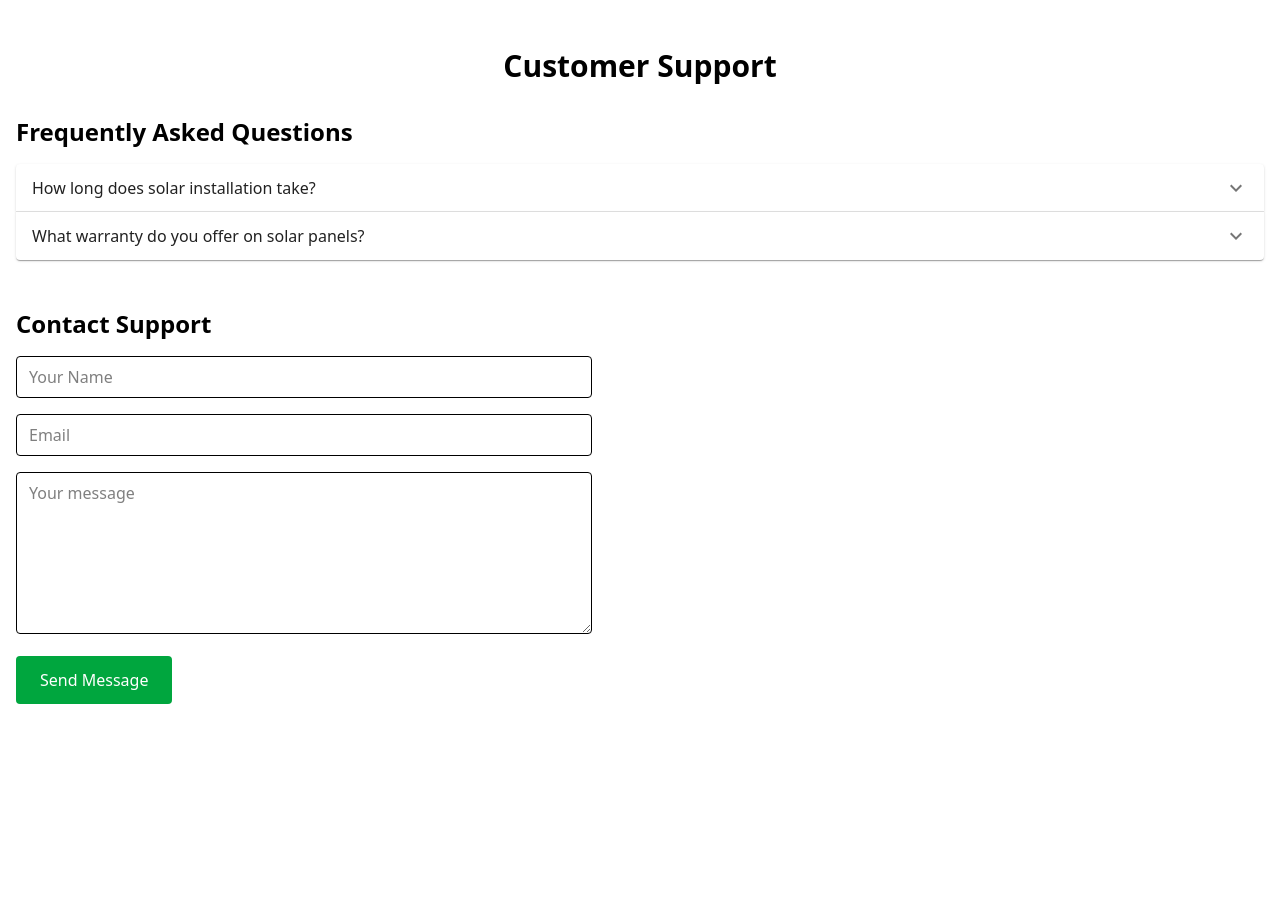
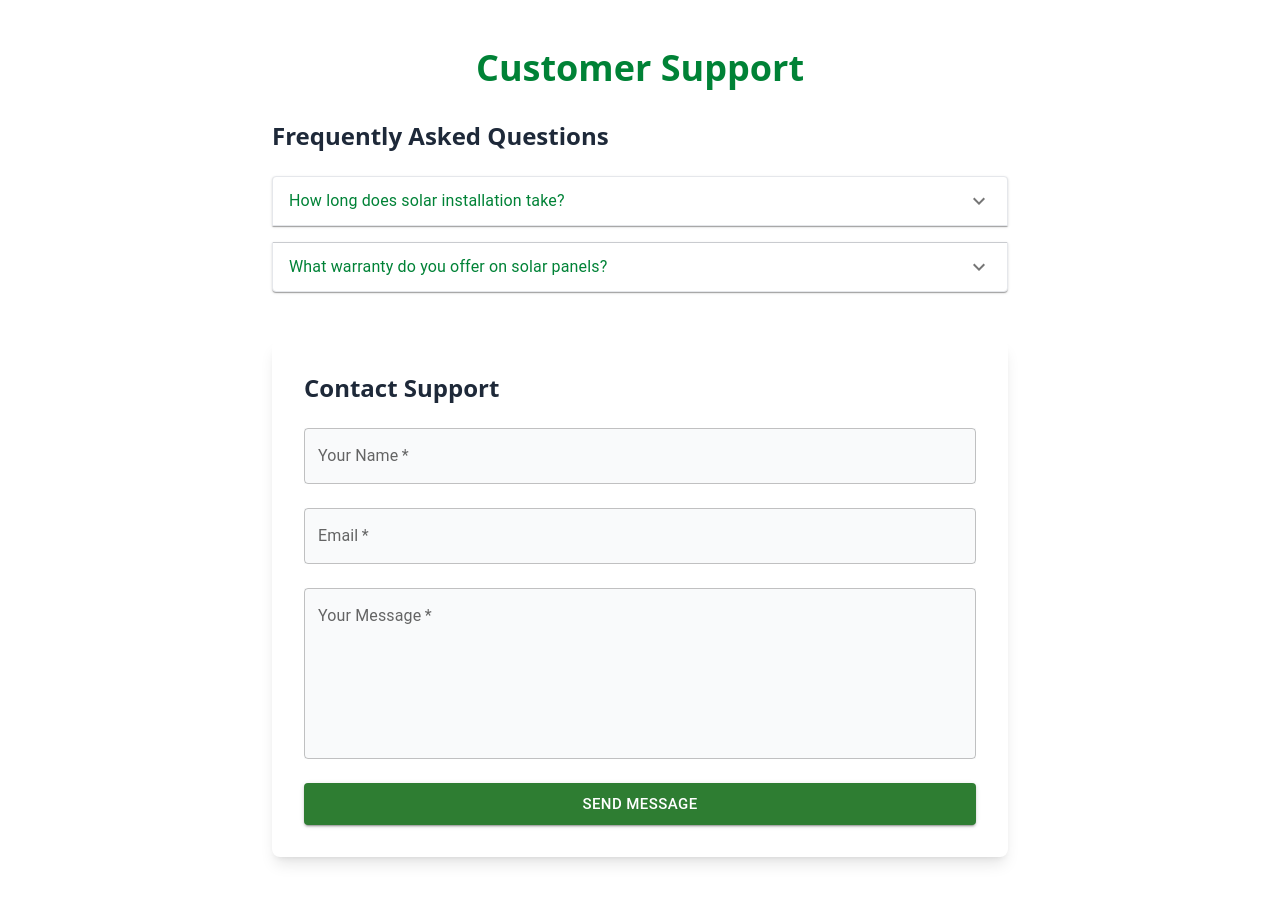
Before and after one commit to sahil-kumar-yadav/solar-plant-project, a Next.js app: page /support in a window 1280 px wide. Shown: the top 902 px of the page. Before the commit the page ends 800 px from the top, so only its background shows below. Built offline with nearby package versions, Linux system fonts and the light colour scheme; no server answers.

Commit message:
Updated Support page

```diff
--- a/app/support/page.tsx
+++ b/app/support/page.tsx
@@ -18,7 +18,7 @@ export default function SupportPage() {
             await emailjs.send(
                 process.env.NEXT_PUBLIC_EMAILJS_SERVICE_ID!,
                 process.env.NEXT_PUBLIC_EMAILJS_TEMPLATE_ID!,
-                { name, email: formData.get('email'), message: formData.get('message') },
+                { name, email, message },
                 process.env.NEXT_PUBLIC_EMAILJS_USER_ID!
             );
             alert('Message sent successfully!');
@@ -30,40 +30,81 @@ export default function SupportPage() {
     };
 
     return (
-        <main className="container mx-auto py-12 px-4">
-            <h1 className="text-3xl font-bold mb-8 text-center">Customer Support</h1>
+        <main className="container mx-auto py-12 px-4 max-w-3xl">
+            <h1 className="text-4xl font-bold mb-8 text-center text-green-700">Customer Support</h1>
 
             {/* FAQ Section */}
             <section className="mb-12">
-                <h2 className="text-2xl font-semibold mb-4">Frequently Asked Questions</h2>
-                <Accordion>
-                    <AccordionSummary expandIcon={<ExpandMoreIcon />}>
-                        How long does solar installation take?
+                <h2 className="text-2xl font-semibold mb-6 text-gray-800">Frequently Asked Questions</h2>
+                <Accordion className="mb-4 shadow-lg rounded-lg border border-gray-200">
+                    <AccordionSummary expandIcon={<ExpandMoreIcon />} className="bg-green-50">
+                        <Typography className="font-semibold text-green-700">How long does solar installation take?</Typography>
                     </AccordionSummary>
-                    <AccordionDetails>
-                        Typically between 1 to 3 days depending on the project size.
+                    <AccordionDetails className="bg-gray-50">
+                        <Typography className="text-gray-600">Typically between 1 to 3 days depending on the project size.</Typography>
                     </AccordionDetails>
                 </Accordion>
-                <Accordion>
-                    <AccordionSummary expandIcon={<ExpandMoreIcon />}>
-                        What warranty do you offer on solar panels?
+                <Accordion className="mb-4 shadow-lg rounded-lg border border-gray-200">
+                    <AccordionSummary expandIcon={<ExpandMoreIcon />} className="bg-green-50">
+                        <Typography className="font-semibold text-green-700">What warranty do you offer on solar panels?</Typography>
                     </AccordionSummary>
-                    <AccordionDetails>
-                        We offer a 25-year warranty on solar panels.
+                    <AccordionDetails className="bg-gray-50">
+                        <Typography className="text-gray-600">We offer a 25-year warranty on solar panels.</Typography>
                     </AccordionDetails>
                 </Accordion>
             </section>
 
             {/* Contact Form */}
-            <section className="max-w-xl">
-                <h2 className="text-2xl font-semibold mb-4">Contact Support</h2>
-                <form onSubmit={handleSubmit} className="space-y-4">
-                    <input type="text" name="name" placeholder="Your Name" required className="w-full border rounded px-3 py-2 mb-4" />
-                    <input type="email" name="email" required placeholder="Email" className="w-full border rounded px-3 py-2 mb-4" />
-                    <textarea name="message" required placeholder="Your message" rows={6} className="w-full border rounded px-3 py-2 mb-4"></textarea>
-                    <button type="submit" className="bg-green-600 text-white px-6 py-3 rounded hover:bg-green-700 transition duration-300">
-                        Send Message
-                    </button>
+            <section className="bg-white p-8 rounded-lg shadow-lg">
+                <h2 className="text-2xl font-semibold mb-6 text-gray-800">Contact Support</h2>
+                <form onSubmit={handleSubmit} className="space-y-6">
+                    <div>
+                        <TextField
+                            label="Your Name"
+                            name="name"
+                            required
+                            fullWidth
+                            variant="outlined"
+                            size="medium"
+                            className="bg-gray-50"
+                        />
+                    </div>
+                    <div>
+                        <TextField
+                            label="Email"
+                            name="email"
+                            type="email"
+                            required
+                            fullWidth
+                            variant="outlined"
+                            size="medium"
+                            className="bg-gray-50"
+                        />
+                    </div>
+                    <div>
+                        <TextField
+                            label="Your Message"
+                            name="message"
+                            required
+                            fullWidth
+                            variant="outlined"
+                            size="medium"
+                            multiline
+                            rows={6}
+                            className="bg-gray-50"
+                        />
+                    </div>
+                    <div className="text-center">
+                        <Button
+                            type="submit"
+                            variant="contained"
+                            color="success"
+                            size="large"
+                            className="w-full py-3 mt-4 text-white"
+                        >
+                            Send Message
+                        </Button>
+                    </div>
                 </form>
             </section>
         </main>
```
